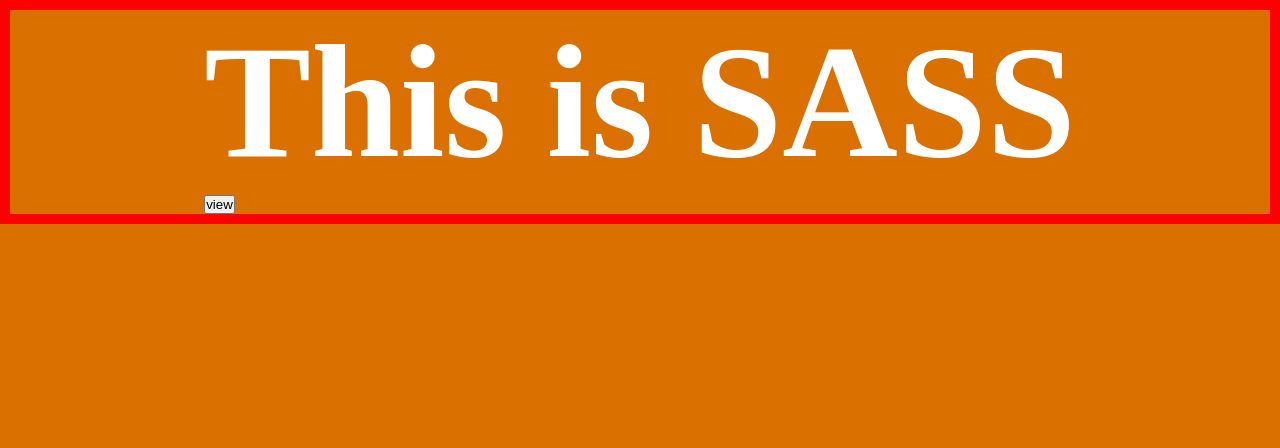
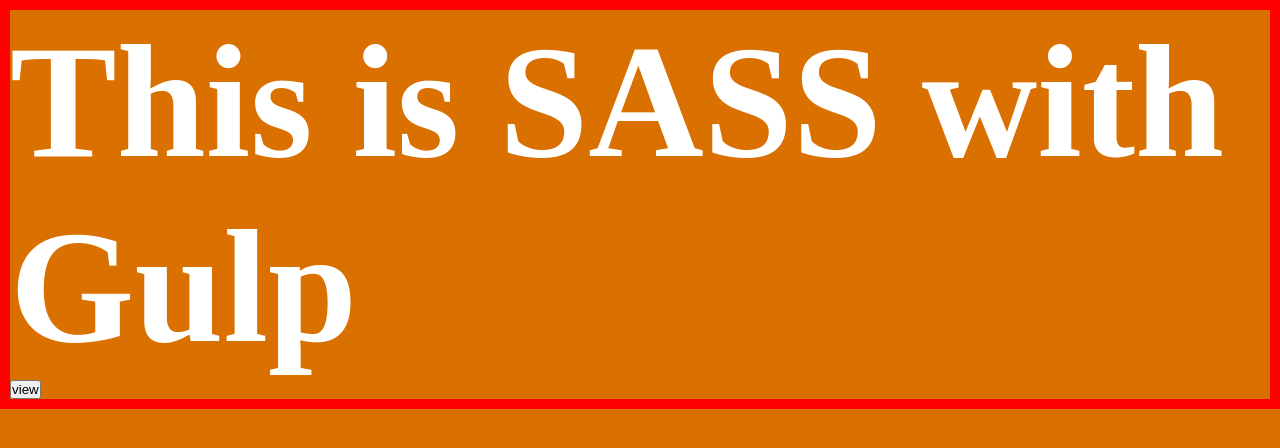
Before and after one commit to Siggi-Hrafn/mod2-tooling-sass, a website: page index.html in a window 1280 px wide. Drawn offline with Linux system fonts and the light colour scheme.

Commit message:
added text

```diff
--- a/index.html
+++ b/index.html
@@ -10,7 +10,7 @@
 <body>
     <header></header>
     <main>
-        <h1 class="title">This is SASS</h1>
+        <h1 class="title">This is SASS with Gulp</h1>
         <div class="card">
             <div class="card__image"></div>
             <div class="card__title"></div>
```
